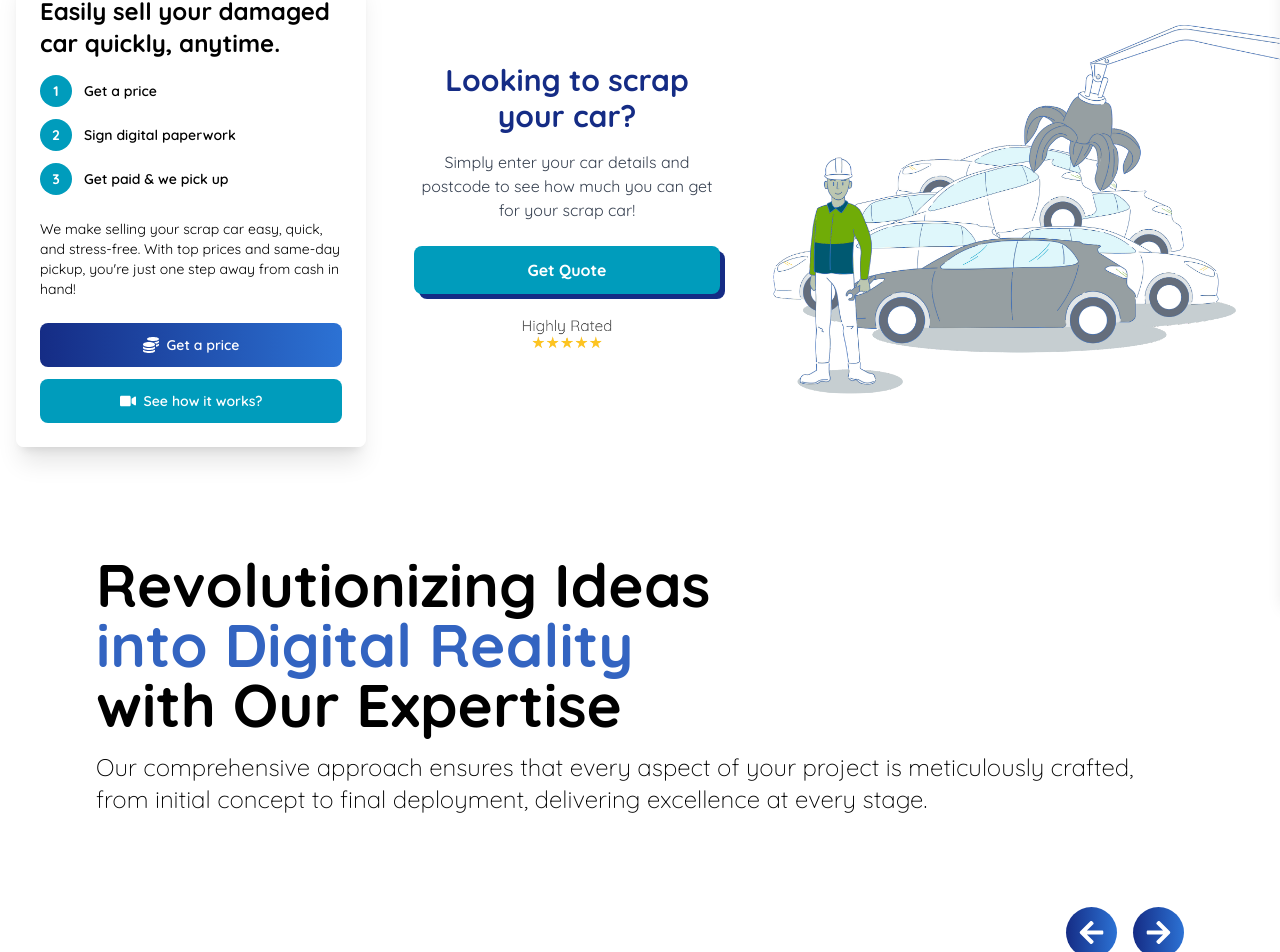
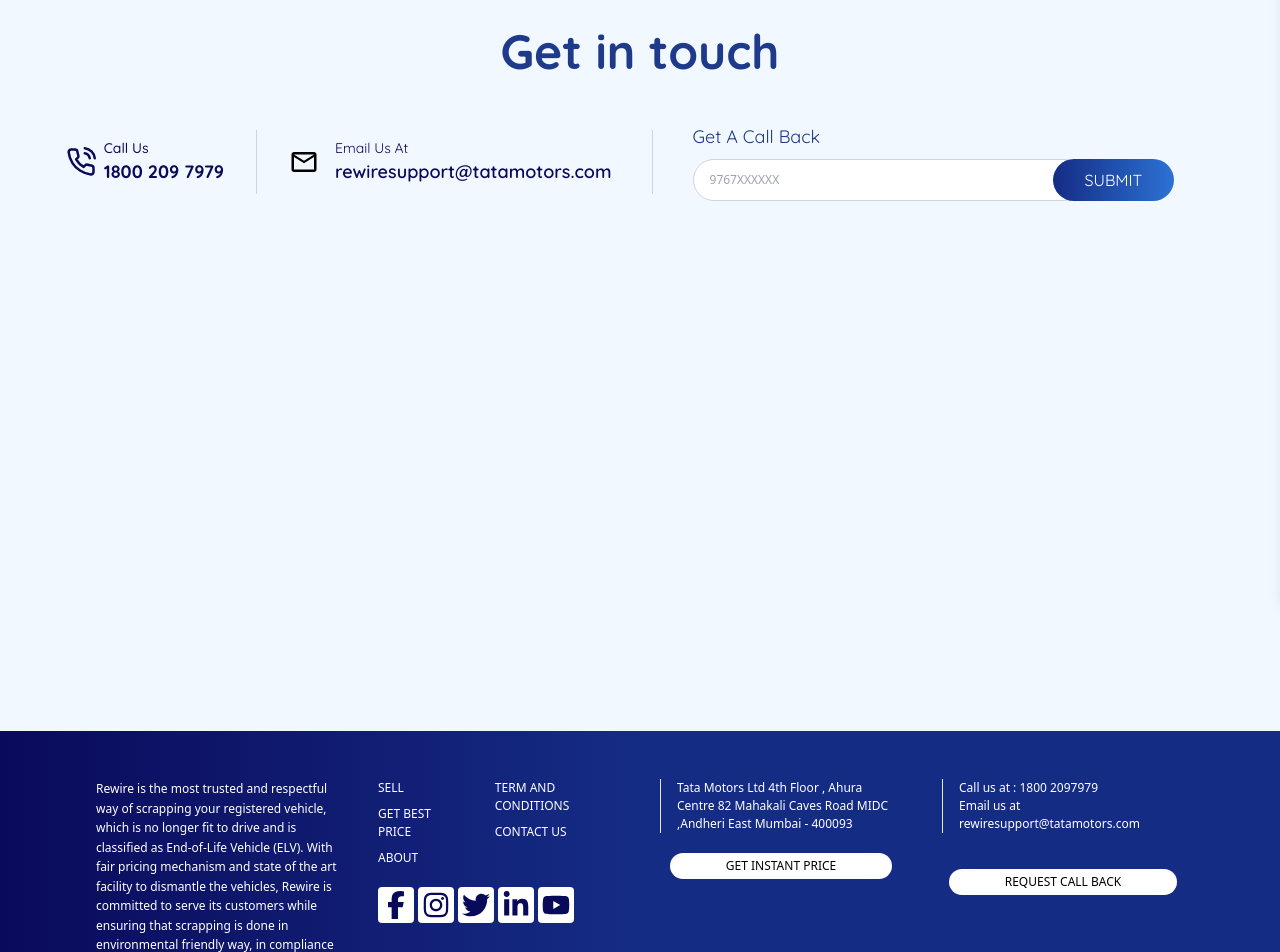
Before and after one commit to 404annas/Car-Scrap-Website, a React (Vite) app: page /contact-us in a window 1280 px wide. Shown: the part 199-1151 px from the top of the page. Built offline with nearby package versions, Linux system fonts and the light colour scheme; a web font is replaced by a local one.

Commit message:
feat:add get in touch

```diff
--- a/package.json
+++ b/package.json
@@ -14,7 +14,8 @@
     "lucide-react": "^0.518.0",
     "react": "^19.1.0",
     "react-dom": "^19.1.0",
-    "react-icons": "^5.5.0"
+    "react-icons": "^5.5.0",
+    "react-router-dom": "^7.6.2"
   },
   "devDependencies": {
     "@eslint/js": "^9.25.0",
--- a/src/App.jsx
+++ b/src/App.jsx
@@ -1,10 +1,11 @@
-import CarScrapWeb from "./components/CarScrapWeb";
+import Routes from "./components/Routes";
+import { BrowserRouter } from "react-router-dom";
 
 const App = () => {
   return (
-    <div>
-      <CarScrapWeb />
-    </div>
+    <BrowserRouter>
+      <Routes />
+    </BrowserRouter>
   );
 };
 
--- /dev/null
+++ b/src/Screen/HomeLayout.jsx
@@ -0,0 +1,30 @@
+import React from "react";
+import {
+  Brands,
+  Cards,
+  CustomSection,
+  Faqs,
+  GetInTouch,
+  Hero,
+  Map,
+  Steps,
+} from "../components/components";
+import Contact from "../components/Contact/Contact";
+
+const HomeLayout = () => {
+  return (
+    <div>
+      <Hero />
+      <CustomSection />
+      <Steps />
+      <Brands />
+      <Map />
+      <Cards />
+      <Faqs />
+      {/* <GetInTouch /> */}
+      <Contact />
+    </div>
+  );
+};
+
+export default HomeLayout;
--- a/src/components/Footernew/Footernew.jsx
+++ b/src/components/Footernew/Footernew.jsx
@@ -1,20 +1,31 @@
 import React from "react";
-// Replaced react-icons with inline SVG for better compatibility in various environments.
+import {
+  FaFacebook,
+  FaInstagram,
+  FaLinkedinIn,
+  FaTwitter,
+  FaYoutube,
+} from "react-icons/fa";
+import { FaFacebookF } from "react-icons/fa6";
+
+const SocialButton = ({ Icon, link }) => (
+  <a
+    href={link}
+    target="_blank"
+    rel="noopener noreferrer"
+    className="bg-white px-1 py-1 text-first rounded hover:bg-gray-100 transition-colors"
+  >
+    <Icon size={28} />
+  </a>
+);
 
 const Footer = () => {
   return (
     // Main footer container with the primary background color
-    <footer className="bg-[#152C85] text-white py-12 px-5 lg:px-24 relative rounded-t-lg">
+    <footer className="bg-gradient-to-r from-[#0A0A5B] via-primary to-primary text-white py-12 px-5 lg:px-24 relative">
       <div className="container mx-auto grid grid-cols-1 md:grid-cols-2 lg:grid-cols-4 gap-10">
-        {/* Column 1: Logo and Description */}
-        <div className="flex flex-col items-start space-y-4">
-          {/* <div className="flex flex-col items-start"> */}
-          {/* Using text for logo as image asset is not available */}
-          {/* <h2 className="text-3xl font-bold">TATA MOTORS</h2>
-            <h3 className="text-3xl font-bold">REWIRE</h3>
-            <p className="text-sm">RECYCLE. WITH. RESPECT.</p>
-          </div> */}
-          <p className="text-sm leading-relaxed">
+        <div className="flex flex-col items-center space-y-4">
+          <p className="text-xs leading-relaxed">
             Rewire is the most trusted and respectful way of scrapping your
             registered vehicle, which is no longer fit to drive and is
             classified as End-of-Life Vehicle (ELV). With fair pricing mechanism
@@ -26,122 +37,51 @@ const Footer = () => {
         </div>
 
         {/* Column 2: Navigation Links */}
-        <div className="flex flex-col items-start space-y-4">
-          <a
-            href="#"
-            className="text-white hover:text-[#2C72D4] transition-colors text-lg"
-          >
-            SELL
-          </a>
-          <a
-            href="#"
-            className="text-white hover:text-[#2C72D4] transition-colors text-lg"
-          >
-            TERMS & CONDITIONS
-          </a>
-          <a
-            href="#"
-            className="text-white hover:text-[#2C72D4] transition-colors text-lg"
-          >
-            GET BEST PRICE
-          </a>
-          <a
-            href="#"
-            className="text-white hover:text-[#2C72D4] transition-colors text-lg"
-          >
-            CONTACT US
-          </a>
-          <a
-            href="#"
-            className="text-white hover:text-[#2C72D4] transition-colors text-lg"
-          >
-            ABOUT US
-          </a>
-          {/* Social Media Icons - Replaced with inline SVGs */}
-          <div className="flex space-x-4 mt-4">
-            <a
-              href="#"
-              className="p-3 bg-white text-[#152C85] rounded-full hover:bg-gray-200 transition-colors"
-            >
-              <svg
-                xmlns="http://www.w3.org/2000/svg"
-                viewBox="0 0 448 512"
-                className="w-5 h-5 fill-current"
-              >
-                <path d="M400 32H48A48 48 0 0 0 0 80v352a48 48 0 0 0 48 48h137.25V275.92h-47.37V220.1H185.38V180.2c0-47.06 28.69-72.93 70.92-72.93 20.25 0 37.66 1.5 42.71 2.18V170a256.33 256.33 0 0 0-36.57-3.76c-35.84 0-42.71 17.06-42.71 41.97v31h58.3l-9.33 55.82h-48.97V448H400a48 48 0 0 0 48-48V80a48 48 0 0 0-48-48z" />
-              </svg>
-            </a>
-            <a
-              href="#"
-              className="p-3 bg-white text-[#152C85] rounded-full hover:bg-gray-200 transition-colors"
-            >
-              <svg
-                xmlns="http://www.w3.org/2000/svg"
-                viewBox="0 0 448 512"
-                className="w-5 h-5 fill-current"
-              >
-                <path d="M224.1 128.5c-45.3 0-49.8 1.4-56 3.1-6.1 1.7-10.4 4.1-14.9 8.6-4.5 4.5-6.9 8.9-8.6 14.9-1.7 6.1-3.1 10.6-3.1 56s1.4 49.8 3.1 56c1.7 6.1 4.1 10.4 8.6 14.9 4.5 4.5 8.9 6.9 14.9 8.6 6.1 1.7 10.6 3.1 56 3.1s49.8-1.4 56-3.1c6.1-1.7 10.4-4.1 14.9-8.6 4.5-4.5 6.9-8.9 8.6-14.9 1.7-6.1 3.1-10.6 3.1-56s-1.4-49.8-3.1-56c-1.7-6.1-4.1-10.4-8.6-14.9-4.5-4.5-8.9-6.9-14.9-8.6-6.1-1.7-10.6-3.1-56-3.1zM224 0C100.1 0 0 100.1 0 224v64c0 123.9 100.1 224 224 224s224-100.1 224-224V224C448 100.1 347.9 0 224 0zm0 400C129.5 400 48 318.5 48 224S129.5 48 224 48s176 81.5 176 176-81.5 176-176 176zm-61.2-208.5c-5.8 0-10.6 4.7-10.6 10.6s4.7 10.6 10.6 10.6h.2c5.8 0 10.6-4.7 10.6-10.6s-4.7-10.6-10.6-10.6zM224 192a64 64 0 1 0 0 128 64 64 0 1 0 0-128z" />
-              </svg>
-            </a>
-            <a
-              href="#"
-              className="p-3 bg-white text-[#152C85] rounded-full hover:bg-gray-200 transition-colors"
-            >
-              <svg
-                xmlns="http://www.w3.org/2000/svg"
-                viewBox="0 0 512 512"
-                className="w-5 h-5 fill-current"
-              >
-                <path d="M459.37 151.716c.325 4.548.325 9.097.325 13.645 0 138.72-105.57 298.55-298.55 298.55-59.45 0-114.65-17.2-161.12-47.37 8.42-.972 16.533-1.295 24.593-1.295 49.808 0 95.932-16.71 132.88-44.97-46.33-.94-85.20-31.42-98.57-73.13 6.13.93 12.06 1.54 18.06 1.54 8.68 0 17.2-.68 25.43-2.31-48.34-9.75-84.77-52.54-84.77-103.5v-1.27c14.28 7.9 30.55 12.78 47.78 13.34-28.2-18.84-46.77-50.62-46.77-87.49 0-19.38 5.21-37.49 14.1-53.17 51.52 63.15 129.32 104.53 216.03 109.18-1.6-7.85-2.58-15.93-2.58-24.17 0-58.4 47.28-105.7 105.7-105.7 30.45 0 58.12 12.84 77.42 33.45 24.23-4.63 47.4-13.69 68.04-26.08-7.9 24.62-24.6 45.13-46.3 58.37 21.43-2.61 41.97-8.23 61.08-16.89z" />
-              </svg>
-            </a>
-            <a
-              href="#"
-              className="p-3 bg-white text-[#152C85] rounded-full hover:bg-gray-200 transition-colors"
-            >
-              <svg
-                xmlns="http://www.w3.org/2000/svg"
-                viewBox="0 0 448 512"
-                className="w-5 h-5 fill-current"
-              >
-                <path d="M416 32H32A32 32 0 0 0 0 64v384a32 32 0 0 0 32 32h384a32 32 0 0 0 32-32V64a32 32 0 0 0-32-32zM135.2 388.7c-6.8 0-13.5-3.3-17.5-9.8c-2.4-3.9-3.6-8.5-3.6-13.3v-120a16 16 0 0 1 16-16h24a16 16 0 0 1 16 16v120c0 4.8-1.2 9.4-3.6 13.3-4 6.5-10.7 9.8-17.5 9.8zM240 388.7c-6.8 0-13.5-3.3-17.5-9.8c-2.4-3.9-3.6-8.5-3.6-13.3v-120a16 16 0 0 1 16-16h24a16 16 0 0 1 16 16v120c0 4.8-1.2 9.4-3.6 13.3-4 6.5-10.7 9.8-17.5 9.8zM368 388.7c-6.8 0-13.5-3.3-17.5-9.8c-2.4-3.9-3.6-8.5-3.6-13.3v-120a16 16 0 0 1 16-16h24a16 16 0 0 1 16 16v120c0 4.8-1.2 9.4-3.6 13.3-4 6.5-10.7 9.8-17.5 9.8z" />
-              </svg>
-            </a>
-            <a
-              href="#"
-              className="p-3 bg-white text-[#152C85] rounded-full hover:bg-gray-200 transition-colors"
-            >
-              <svg
-                xmlns="http://www.w3.org/2000/svg"
-                viewBox="0 0 576 512"
-                className="w-5 h-5 fill-current"
-              >
-                <path d="M549.655 124.083c-6.281-23.64-24.787-42.276-48.284-48.597C458.853 64 288 64 288 64S117.153 64 74.629 75.486c-23.497 6.322-42 24.958-48.284 48.597-11.668 44.25-11.668 139.81-11.668 139.81s0 95.56 11.668 139.81c6.281 23.64 24.787 42.276 48.284 48.597C117.153 448 288 448 288 448s170.847 0 213.371-11.486c23.497-6.322 42-24.958 48.284-48.597 11.668-44.25 11.668-139.81 11.668-139.81s0-95.56-11.668-139.81zM232 343V170l145 86-145 87z" />
-              </svg>
-            </a>
+        <div className="flex flex-col   gap-5 uppercase text-[12px]">
+          <div className="flex flex-row   gap-9">
+            <div className="flex flex-col items-start gap-2 ">
+              <h1>Sell</h1>
+              <h1>Get Best Price</h1>
+              <h1>About</h1>
+            </div>
+            <div className="flex flex-col items-start  gap-2 ">
+              <h1>Term and Conditions</h1>
+              <h1>Contact Us</h1>
+            </div>
+          </div>
+          <div className="flex flex-row gap-1">
+            <SocialButton Icon={FaFacebookF} link="https://facebook.com" />
+            <SocialButton Icon={FaInstagram} link="https://instagram.com" />
+            <SocialButton Icon={FaTwitter} link="https://twitter.com" />
+            <SocialButton Icon={FaLinkedinIn} link="https://linkedin.com" />
+            <SocialButton Icon={FaYoutube} link="https://youtube.com" />
           </div>
         </div>
-
         {/* Column 3: Address and Contact Info */}
-        <div className="flex flex-col items-start space-y-4">
-          <p className="text-sm">
-            Tata Motors Ltd 4th Floor , Ahura Centre 82
-            <br />
-            Mahakali Caves Road MIDC , Andheri East
-            <br />
-            Mumbai - 400093
+        <div className="flex flex-col items-center gap-5 ">
+          <p className=" border-l  pl-4 text-[12px]">
+            Tata Motors Ltd 4th Floor , Ahura Centre 82 Mahakali Caves Road MIDC
+            ,Andheri East Mumbai - 400093
           </p>
-          <p className="text-sm">Call us at : 1800 2097979</p>
-          <p className="text-sm">Email us at rewiresupport@tatamotors.com</p>
+          {/* <p className="text-sm">Call us at : 1800 2097979</p>
+          <p className="text-sm">Email us at rewiresupport@tatamotors.com</p> */}
+          <button className=" uppercase px-14 py-1 rounded-full  text-[12px] bg-white text-black font-light">
+            get Instant Price
+          </button>
         </div>
 
         {/* Column 4: Action Buttons */}
-        <div className="flex flex-col items-start space-y-4 justify-center">
-          <button className="bg-white text-[#152C85] font-semibold py-3 px-6 rounded-full shadow-md hover:bg-gray-100 transition-colors w-full text-center max-w-xs">
-            GET INSTANT PRICE
-          </button>
-          <button className="bg-transparent border-2 border-white text-white font-semibold py-3 px-6 rounded-full shadow-md hover:bg-white hover:text-[#152C85] transition-colors w-full text-center max-w-xs">
-            REQUEST CALL BACK
+        <div className="flex flex-col items-center gap-5 ">
+          <p className=" border-l  pl-4 text-[12px]">
+            <div className="flex flex-col ">
+              <h1>Call us at : 1800 2097979</h1>
+              <h1>Email us at rewiresupport@tatamotors.com</h1>
+            </div>
+          </p>
+          {/* <p className="text-sm"></p>
+          <p className="text-sm"></p> */}
+          <button className=" uppercase mt-4 px-14 py-1 rounded-full  text-[12px] bg-white text-black font-light">
+            Request Call Back
           </button>
         </div>
       </div>
--- /dev/null
+++ b/src/components/GetInTouch/GetInTouch.jsx
@@ -0,0 +1,83 @@
+import React, { useState } from "react";
+import { Phone, Mail } from "lucide-react";
+import { FiPhoneCall } from "react-icons/fi";
+import { MdEmail, MdOutlineEmail } from "react-icons/md";
+import { FaVoicemail } from "react-icons/fa";
+import { TfiEmail } from "react-icons/tfi";
+export default function GetInTouchSection() {
+  const [phoneNumber, setPhoneNumber] = useState("");
+
+  const handleSubmit = (e) => {
+    e.preventDefault();
+    // Handle form submission
+    console.log("Phone number submitted:", phoneNumber);
+  };
+
+  return (
+    <div className="min-h-screen py-24 bg-[#F2F8FF] px-4">
+      <div className="max-w-[1200px] mx-auto">
+        {/* Header */}
+        <div className="text-center mb-12">
+          <h2 className="text-4xl md:text-5xl sand font-bold text-blue-900 mb-2">
+            Get in touch
+          </h2>
+        </div>
+
+        {/* Contact Information and Form */}
+        <div className="flex flex-col lg:flex-row items-center justify-center  gap-8 lg:gap-10">
+          {/* Left Side - Contact Info */}
+          <div className="flex flex-col sm:flex-row gap-8 lg:gap-8 ">
+            {/* Call Us */}
+            <div className="flex flex-row items-center gap-2 sand">
+              <FiPhoneCall size={30} className="text-first" />
+              <div className="">
+                <p className="text-first font-medium text-sm">Call Us</p>
+                <p className="text-first font-bold text-lg">1800 209 7979</p>
+              </div>
+            </div>
+
+            {/* Divider - hidden on mobile */}
+            <div className="hidden lg:block w-px bg-gray-300 h-16"></div>
+
+            {/* Email Us */}
+            <div className="flex items-center gap-4 sand">
+              <MdOutlineEmail size={30} />
+              <div>
+                <p className="text-first text-sm ">Email Us At</p>
+                <p className="text-first font-semibold text-lg">
+                  rewiresupport@tatamotors.com
+                </p>
+              </div>
+            </div>
+          </div>
+
+          <div className="hidden lg:block w-px bg-gray-300 h-16"></div>
+
+          {/* Right Side - Get A Call Back Form */}
+          <div className="flex ">
+            <div className="rounded-lg   ">
+              <h3 className="text-blue-900  font-semilight sand text-lg mb-2">
+                Get A Call Back
+              </h3>
+              <form onSubmit={handleSubmit} className="flex gap-2">
+                <input
+                  type="tel"
+                  placeholder="9767XXXXXX"
+                  value={phoneNumber}
+                  onChange={(e) => setPhoneNumber(e.target.value)}
+                  className="flex pl-4 pr-[200px] py-3 border  border-gray-300 rounded-full focus:outline-none focus:ring-2 focus:ring-blue-500  text-xs focus:border-transparent placeholder-gray-400"
+                />
+                <button
+                  type="submit"
+                  className="bg-gradient-to-r from-primary to-secondary -translate-x-10 rounded-full  text-white font-semilight px-8 sand py-1 transition-colors duration-200"
+                >
+                  SUBMIT
+                </button>
+              </form>
+            </div>
+          </div>
+        </div>
+      </div>
+    </div>
+  );
+}
--- a/src/components/CarScrapWeb.jsx
+++ b/src/components/Routes.jsx
@@ -2,7 +2,6 @@
 import Hero from "./Hero/Hero";
 import Steps from "./Steps/Steps";
 import Footer from "./Footer/Footer";
-// import GetPrice from "./GetPrice/GetPrice";
 import NavbarAno from "./NavbarAno/NavbarAno";
 // import HeroAno from "./HeroAno/HeroAno";
 import Works from "./Works/Works";
@@ -11,26 +10,21 @@ import Faqs from "./Faqs/Faqs";
 import Contact from "./Contact/Contact";
 import Map from "./Map/Map";
 import Cards from "./Cards/Cards";
-import { CustomSection, Footernew } from "./components";
+import { CustomSection, Footernew, GetInTouch } from "./components";
+import { Routes as Router, Route } from "react-router-dom";
+import HomeLayout from "../Screen/HomeLayout";
 
-const CarScrapWeb = () => {
+const Routes = () => {
   return (
     <div>
       <NavbarAno />
-      <Hero />
-      <CustomSection />
-      {/* <Works /> */}
-      <Steps />
-      <Brands />
-      <Map />
-      <Cards />
-      <Faqs />
-      {/* <GetPrice /> */}
-      <Contact />
-      {/* <Footer /> */}
+      <Router>
+        <Route path="/" element={<HomeLayout />} />
+        <Route path="/contact-us" element={<GetInTouch />} />
+      </Router>
       <Footernew />
     </div>
   );
 };
 
-export default CarScrapWeb;
+export default Routes;
--- a/tailwind.config.js
+++ b/tailwind.config.js
@@ -4,6 +4,7 @@ export default {
   theme: {
     extend: {
       colors: {
+        first: "#0A0A5B",
         primary: "#152C85",
         secondary: "#2C72D4",
       },
```
Also changed, not shown: src/components/CustomSection/CustomSection.jsx (+9 -9 lines), src/components/NavbarAno/NavbarAno.jsx (+8 -1 lines), src/components/components.js (+9 -0 lines), 1 other file (tests, documents, lock files or other folders).
